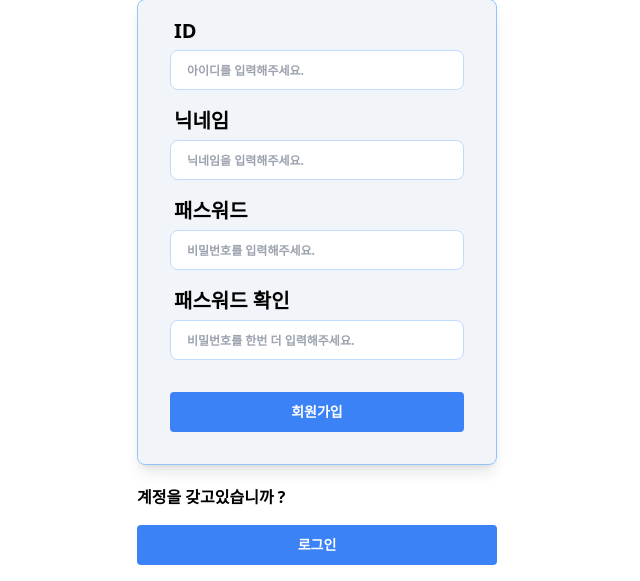
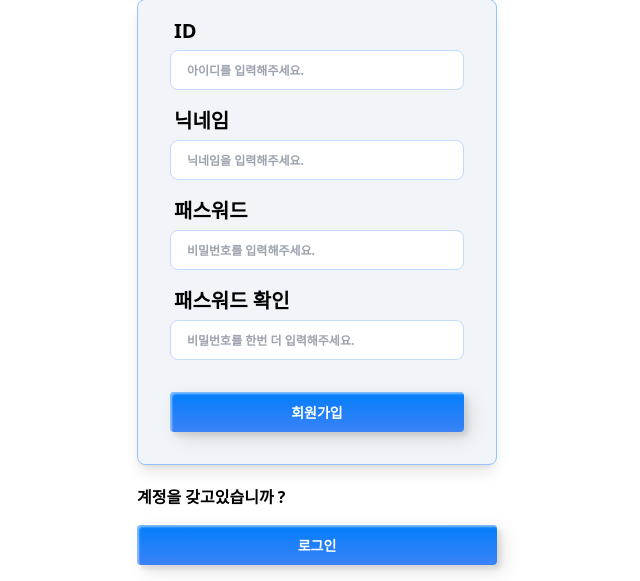
Before and after one commit to midrash/jungle_device, a Flask app: page /user/signup in a window 1280 px wide. Shown: the part 227-808 px from the top of the page, without its empty margins (323-963 px from the left). Run offline with Flask 3, Linux system fonts and the light colour scheme.

Commit message:
버튼 css 애니메이션 추가

```diff
--- /dev/null
+++ b/static/css/button.css
@@ -0,0 +1,92 @@
+.custom-btn {
+  color: #fff;
+  background: transparent;
+  cursor: pointer;
+  transition: all 0.3s ease;
+  position: relative;
+  box-shadow: inset 2px 2px 2px 0px rgba(255, 255, 255, .5),
+    7px 7px 20px 0px rgba(0, 0, 0, .1),
+    4px 4px 5px 0px rgba(0, 0, 0, .1);
+  outline: none;
+  text-align: center;
+}
+
+.btn-3 {
+  background: rgb(0, 172, 238);
+  background: linear-gradient(0deg, rgba(59, 130, 246) 0%, rgba(2, 126, 251, 1) 100%);
+  line-height: 42px;
+  padding: 0;
+  border: none;
+}
+
+.btn-3 span {
+  position: relative;
+  display: block;
+  width: 100%;
+  height: 100%;
+}
+
+.btn-3:before,
+.btn-3:after {
+  position: absolute;
+  content: "";
+  right: 0;
+  top: 0;
+  background: rgba(2, 126, 251, 1);
+  transition: all 0.3s ease;
+}
+
+.btn-3:before {
+  height: 0%;
+  width: 2px;
+}
+
+.btn-3:after {
+  width: 0%;
+  height: 2px;
+}
+
+.btn-3:hover {
+  background: transparent;
+  box-shadow: none;
+}
+
+.btn-3:hover:before {
+  height: 100%;
+}
+
+.btn-3:hover:after {
+  width: 100%;
+}
+
+.btn-3 span:hover {
+  color: rgba(2, 126, 251, 1);
+}
+
+.btn-3 span:before,
+.btn-3 span:after {
+  position: absolute;
+  content: "";
+  left: 0;
+  bottom: 0;
+  background: rgba(2, 126, 251, 1);
+  transition: all 0.3s ease;
+}
+
+.btn-3 span:before {
+  width: 2px;
+  height: 0%;
+}
+
+.btn-3 span:after {
+  width: 0%;
+  height: 2px;
+}
+
+.btn-3 span:hover:before {
+  height: 100%;
+}
+
+.btn-3 span:hover:after {
+  width: 100%;
+}
--- a/templates/loginPage.html
+++ b/templates/loginPage.html
@@ -5,6 +5,7 @@
     <meta name="viewport" content="width=device-width, initial-scale=1.0" />
     <title>로그인</title>
     <link href="{{url_for('static', filename='/css/output.css')}}" rel="stylesheet" />
+    <link href="{{url_for('static', filename='/css/button.css')}}" rel="stylesheet" />
   </head>
   <body>
     <main class="max-w-[760px] mx-auto font-bold flex flex-col justify-center items-center">
@@ -25,9 +26,9 @@
           <span class="text-[20px] pl-[4px] pb-[4px]">패스워드</span>
           <input class="h-[40px] pl-[16px] rounded-[8px] border border-blue-200" id="password" name="password" type="text" placeholder="비밀번호를 입력해주세요." required />
         </label>
-        <button class="log-in-btn right-0 w-[100] h-[40px] my-[16px] font-semibold text-sm bg-blue-500 rounded-[4px] text-white" type="submit">로그인</button>
+        <button class="log-in-btn right-0 w-[100] h-[40px] my-[16px] font-semibold text-sm bg-blue-500 rounded-[4px] text-white custom-btn btn-3" type="submit"><span>로그인</span></button>
       </form>
-      <a href="/user/signup" class="sign-up-btn flex items-center justify-center right-0 w-[360px] h-[40px] my-[16px] font-semibold text-sm bg-blue-500 rounded-[4px] text-white">회원가입</a>
+      <a href="/user/signup" class="sign-up-btn flex items-center justify-center right-0 w-[360px] h-[40px] my-[16px] font-semibold text-sm bg-blue-500 rounded-[4px] text-white custom-btn btn-3"><span>회원가입</span></a>
     </main>
 
     <script src="{{ url_for('static', filename='front/modules/logInPage.js') }}" type="module"></script>
--- a/templates/signInPage.html
+++ b/templates/signInPage.html
@@ -5,6 +5,7 @@
     <meta name="viewport" content="width=device-width, initial-scale=1.0" />
     <title>회원가입</title>
     <link href="{{url_for('static', filename='/css/output.css')}}" rel="stylesheet" />
+    <link href="{{url_for('static', filename='/css/button.css')}}" rel="stylesheet" />
   </head>
   <body>
     <main class="max-w-[760px] mx-auto font-bold flex flex-col justify-center items-center">
@@ -33,11 +34,11 @@
           <span class="text-[20px] pl-[4px] pb-[4px]">패스워드 확인</span>
           <input class="h-[40px] pl-[16px] rounded-[8px] border border-blue-200" id="password-check" name="password-check" type="password" placeholder="비밀번호를 한번 더 입력해주세요." required />
         </label>
-        <button class="sign-in-btn right-0 w-[100] h-[40px] my-[16px] font-semibold text-sm bg-blue-500 rounded-[4px] text-white" type="submit">회원가입</button>
+        <button class="sign-in-btn right-0 w-[100] h-[40px] my-[16px] font-semibold text-sm bg-blue-500 rounded-[4px] text-white custom-btn btn-3" type="submit"><span>회원가입</span></button>
       </form>
       <div class="flex flex-col mt-[20px]">
         <p class="text-[16px]">계정을 갖고있습니까 ?</p>
-        <a href="/user/login" class="sign-up-btn flex items-center justify-center right-0 w-[360px] h-[40px] my-[16px] font-semibold text-sm bg-blue-500 rounded-[4px] text-white">로그인</a>
+        <a href="/user/login" class="sign-up-btn flex items-center justify-center right-0 w-[360px] h-[40px] my-[16px] font-semibold text-sm bg-blue-500 rounded-[4px] text-white custom-btn btn-3"><span>로그인</span></a>
       </div>
     </main>
     <script src="{{ url_for('static', filename='front/modules/signInPage.js') }}" type="module"></script>
```
Also changed, not shown: static/css/output.css (+97 -8 lines), templates/feedEditor.html (+6 -5 lines), templates/index.html (+6 -5 lines).
